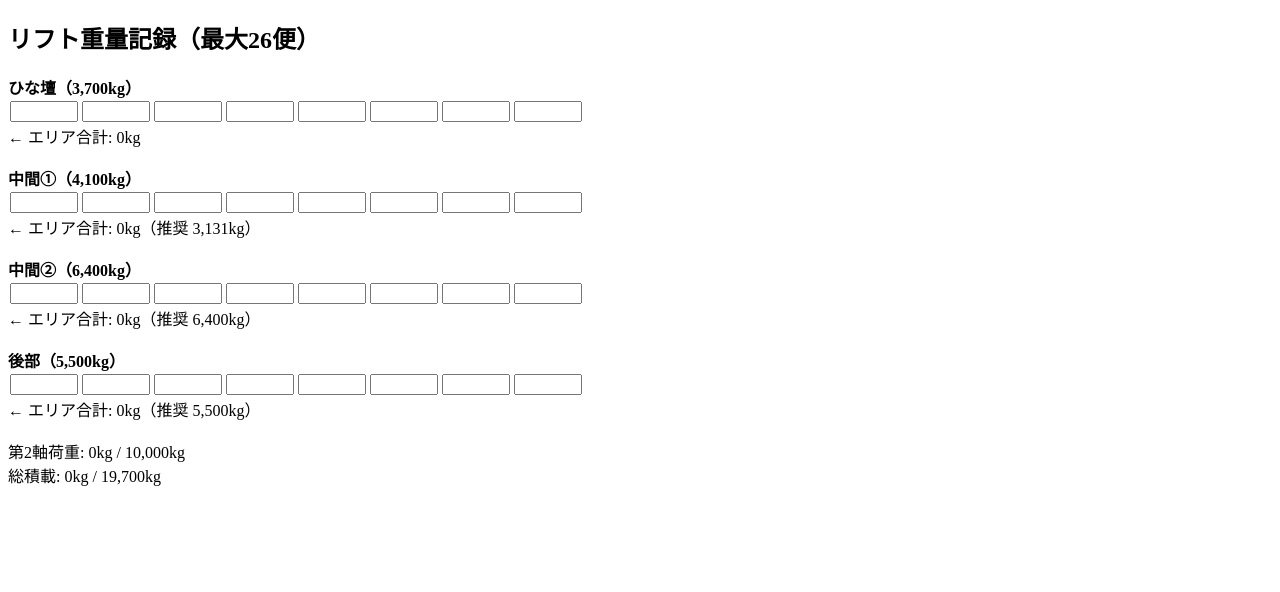
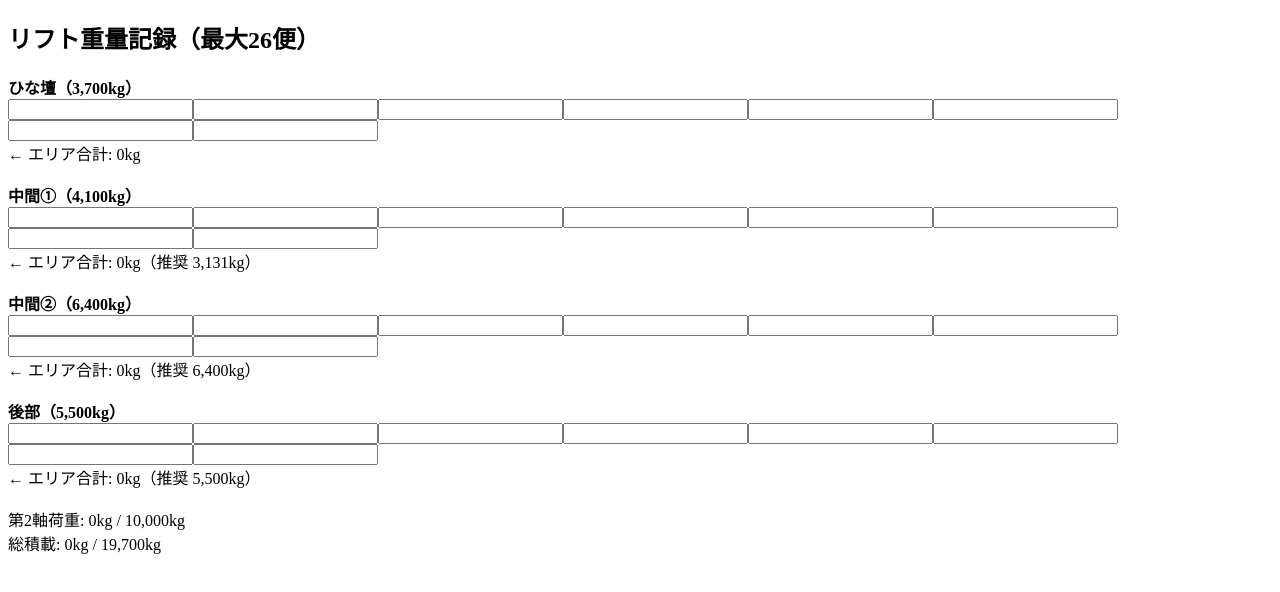
Before and after one commit to Toyotayusou1111/-, a React (Create React App) app: page / in a window 1280 px wide. Shown: the top 592 px of the page. Built offline with nearby package versions, Linux system fonts and the light colour scheme.

Commit message:
Update App.js

```diff
--- a/src/App.js
+++ b/src/App.js
@@ -1,11 +1,11 @@
 import React, { useState, useEffect } from "react";
 
 const AREA_NAMES = ["ひな壇", "中間①", "中間②", "後部"];
-const AREA_CAPACITY = [3700, 4100, 6400, 5500];     // 定格積載
-const AXLE2_COEFF = [0.45, 0.58, 0.66, 0.72];       // 第2軸への係数
+const AREA_CAPACITY = [3700, 4100, 6400, 5500];
+const AXLE2_COEFF = [0.45, 0.58, 0.66, 0.72];
 const MAX_TOTAL = 19700;
 const MAX_AXLE2 = 10000;
-const SEATS = 8;                                    // 各エリア入力欄数（助手4+運転4）
+const SEATS = 8;
 
 export default function App() {
   const [weights, setWeights] = useState(
@@ -42,7 +42,7 @@ export default function App() {
     let remAxle2 = MAX_AXLE2 - axle2Now;
     if (remTotal <= 0 || remAxle2 <= 0) return s;
 
-    const priority = [3, 2, 1]; // 後部→中②→中①
+    const priority = [3, 2, 1];
     for (const i of priority) {
       if (currTotals[i] !== 0) continue;
       const maxCap = AREA_CAPACITY[i];
@@ -80,7 +80,6 @@ export default function App() {
               onChange={e =>
                 handleChange(areaIdx, seatIdx, e.target.value)
               }
-              style={{ width: "60px", margin: "2px" }}
             />
           ))}
           <br />
```
